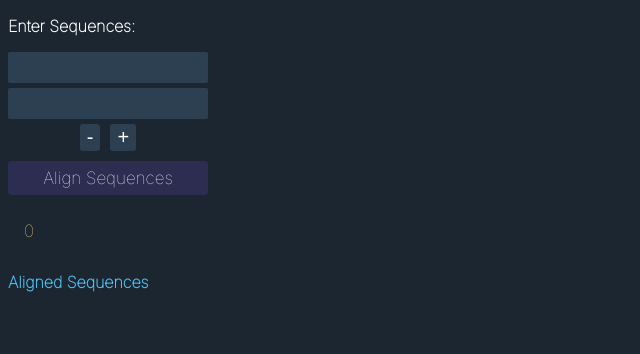
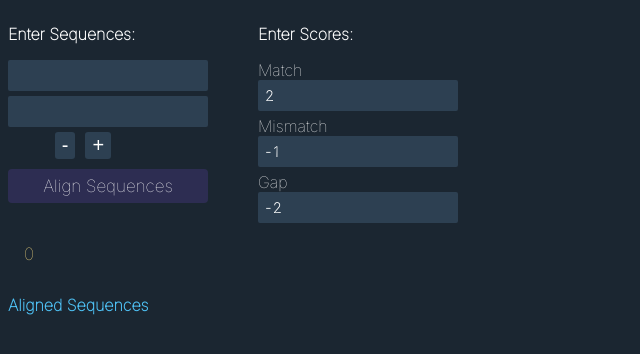
Before and after one commit to thereisatablehere/NewNeedle, a plain HTML site: page index.html in a window 1280 px wide. Both pictures are taken after a click on the button "Align Sequences". Shown: the whole page, without its empty margins (0-640 px from the left). Drawn offline with Linux system fonts and the light colour scheme.

Commit message:
Score inputs

```diff
--- a/index.html
+++ b/index.html
@@ -6,10 +6,13 @@
     <title>New Needleman</title>
 </head>
 <body>
+    <div id="inputsContainer">
+        <!-- left side, sequences -->
+        <div>
             <p><strong>Enter Sequences:</strong></p>
-    <div id="inputs">
-        <input type="text" oninput="validateInputSequence(this)">
-        <input type="text" oninput="validateInputSequence(this)">
+            <div id="inputsSequences" class="inputs">
+                <input type="text" oninput="validateInputSequence(this, true)">
+                <input type="text" oninput="validateInputSequence(this, true)">
             </div>
             <!-- input sequences controls -->
             <div id="inputsControls">
@@ -19,6 +22,20 @@
                 </div>
 
                 <button id="alignButton" onclick="addInputsToArray()">Align Sequences</button>
+            </div>
+        </div>
+        <!-- right side, scores -->
+        <div>
+            <p><strong>Enter Scores:</strong></p>
+            <div id="inputsScores" class="inputs">
+                Match
+                <input type="text" value="2" oninput="validateInputSequence(this, false)">
+                Mismatch
+                <input type="text" value="-1" oninput="validateInputSequence(this, false)">
+                Gap
+                <input type="text" value="-2" oninput="validateInputSequence(this, false)">
+            </div>
+        </div>
     </div>
 
     <!-- <div id="inspecting">
--- a/script.js
+++ b/script.js
@@ -11,6 +11,10 @@ if(DEBUG) {
 // sequences = ["GCATGCG", "GATTACA", "AT-AT"];
 // sequences = ["GCATGCG", "GATTACA", "AT-AT", "AAT"];
 // let sequences = ["GCATGCG", "GATTACA", "AT-AT", "AAT"];
+
+let match = 2;
+let mismatch = -1;
+let gap = -2;
 
 let yAlignmentSequence = "";
 let xAlignmentSequence = "";
@@ -113,10 +117,6 @@ function align() {
 
     let tops = [];
     let lefts = [];
-
-    let match = 2;
-    let mismatch = -1;
-    let gap = -2;
 
     let index = -1;
     let maxLength = -1;
@@ -364,13 +364,34 @@ function align() {
     console.log(content);
 }
 
+// make sure that no score inputs are just -
+function validateScoreInputs() {
+    let childs = document.getElementById("inputsScores").children;
+    for(let i = 0; i < childs.length; i++) {
+        if(childs[i].value.length == 1) {
+            if(childs[i].value == "-") {
+                childs[i].value = 0;
+            }
+        }
+    }
+}
+
 function addInputsToArray() {
+    validateScoreInputs();
     // reset stuff
     document.querySelector("table").innerHTML = "";
     document.getElementById("output").innerHTML = "<p style='color: #4FC3F7;'><strong>Aligned Sequences</strong></p>";
     sequences = [];
 
-    let inputs = document.getElementById("inputs").children;
+    // get sequences from inputs
+    let inputs = document.getElementById("inputsSequences").children;
+
+    // get scores from inputs
+    let childs = document.getElementById("inputsScores").children;
+    match = parseInt(childs[0].value);
+    mismatch = parseInt(childs[1].value);
+    gap = parseInt(childs[2].value);
+    console.log(match, mismatch, gap);
 
     for(let i = 0; i < inputs.length; i++) {
         sequences.push(inputs[i].value);
--- a/sequenceInputs.js
+++ b/sequenceInputs.js
@@ -11,20 +11,18 @@ function addSequence() {
     parent.appendChild(element);
     // add input validation function to input
     element.addEventListener("input", function(){
-        validateInputSequence(element)
+        validateInputSequence(element, true)
     });
 }
 
-const acceptedChars = "ABCDEFGHIJKLMNOPQRSTUVWXYZ-";
-function test(){console.log("test");}
+const acceptedCharsSequence = "ABCDEFGHIJKLMNOPQRSTUVWXYZ-";
+const acceptedCharsScore = "-0123456789";
 /**
- * This function basically validates input sequences to ensure only
- * letters and dashes are allowed, and converts all letters to uppercase.
+ * This function validates input sequences to ensure only
+ * accepted input characters are allowed.
  * This function is performed after each time an input is changed.
- *
- * @param input html input element
  */
-function validateInputSequence(input) {
+function validateInputSequence(input, isSequence) {
     let sequence = input.value;
 
     if(sequence.length > 0) {
@@ -32,7 +30,13 @@ function validateInputSequence(input) {
 
         // have to do try catch because when checking plus sign, there is a reg ex error
         try {
-            let check = acceptedChars.search((sequence[sequence.length - 1]).toUpperCase());
+            let check = "";
+            if(isSequence) {
+                check = acceptedCharsSequence.search((sequence[sequence.length - 1]).toUpperCase());
+            }
+            else {
+                check = acceptedCharsScore.search((sequence[sequence.length - 1]).toUpperCase());
+            }
 
             if(check > -1) {
                 valid = true;
@@ -55,4 +59,9 @@ function validateInputSequence(input) {
             input.value = first;
         }
     }
+
+    // special case for when score input is empty
+    if(!(isSequence) && (input.value.length < 1)) {
+        input.value = 0;
+    }
 }
--- a/style.css
+++ b/style.css
@@ -10,20 +10,27 @@ body {
 body, input {
     font-family: "Inter";
 }
-#inputs, #inputsControls {
+#inputsContainer {
+    display: flex;
+    flex-direction: row;
+}
+#inputsContainer div:first-child {
+    margin-right: 50px;
+}
+.inputs, #inputsControls {
     display: flex;
     width: 200px;
 }
-#inputs input, #inputsControls div button, #alignButton {
+.inputs input, #inputsControls div button, #alignButton {
     outline: none;
     border: none;
     background-color: #2D4052;
     color: white;
 }
-#inputs, #inputsControls {
+.inputs, #inputsControls {
     flex-direction: column;
 }
-#inputs input {
+.inputs input {
     font-weight: bold;
     font-size: 14px;
     margin-bottom: 5px;
```
Lines whose indentation alone changed are shown as unchanged.
